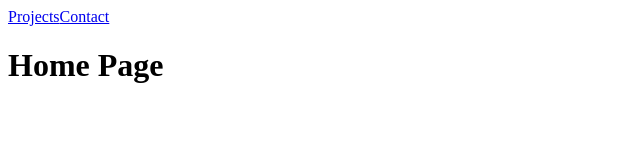
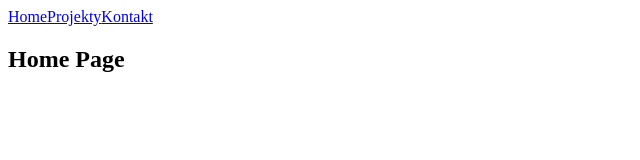
Before and after one commit to MartinaT85/origins, a Gatsby site: page / in a window 1280 px wide. Shown: the whole page, without its empty margins (0-640 px from the left). Built offline with nearby package versions, Linux system fonts and the light colour scheme; Gatsby itself is replaced by a stand-in of ours.

Commit message:
adding Layout component

```diff
--- /dev/null
+++ b/src/components/Layout.js
@@ -0,0 +1,36 @@
+import * as React from "react";
+import { Link, useStaticQuery, graphql } from "gatsby";
+import Seo from "../components/Seo";
+
+const Layout = ({
+  children,
+  title = false,
+  description = false,
+  path = false,
+}) => {
+  const data = useStaticQuery(graphql`
+    query GetSiteTitle {
+      site {
+        siteMetadata {
+          title
+        }
+      }
+    }
+  `);
+
+  // const metaTitle = data?.site?.siteMetadata ?? {};
+
+  return (
+    <>
+      <Seo title={title} description={description} path={path} />
+      <nav>
+        <Link to="/">Home</Link>
+        <Link to="/projects">Projekty</Link>
+        <Link to="/contact">Kontakt</Link>
+        <main>{children}</main>
+      </nav>
+    </>
+  );
+};
+
+export default Layout;
--- a/src/pages/index.js
+++ b/src/pages/index.js
@@ -1,27 +1,11 @@
 import * as React from "react";
-import { Link, useStaticQuery, graphql } from "gatsby";
-import Seo from "../components/Seo.js";
+import Layout from "../components/Layout";
 
 const IndexPage = () => {
-  const data = useStaticQuery(graphql`
-    query GetSiteTitle {
-      site {
-        siteMetadata {
-          title
-        }
-      }
-    }
-  `);
-
-  const metaTitle = data?.site?.siteMetadata ?? {};
-
   return (
-    <>
-      <Seo />
-      <Link to="/projects">Projects</Link>
-      <Link to="/contact">Contact</Link>
+    <Layout>
       <h1>Home Page</h1>
-    </>
+    </Layout>
   );
 };
 
```
Also changed, not shown: src/pages/contact.js (+3 -4 lines), src/pages/projects.js (+3 -4 lines).
